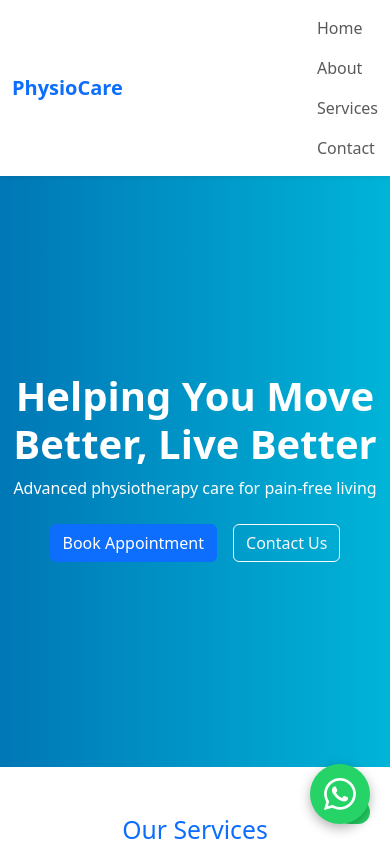
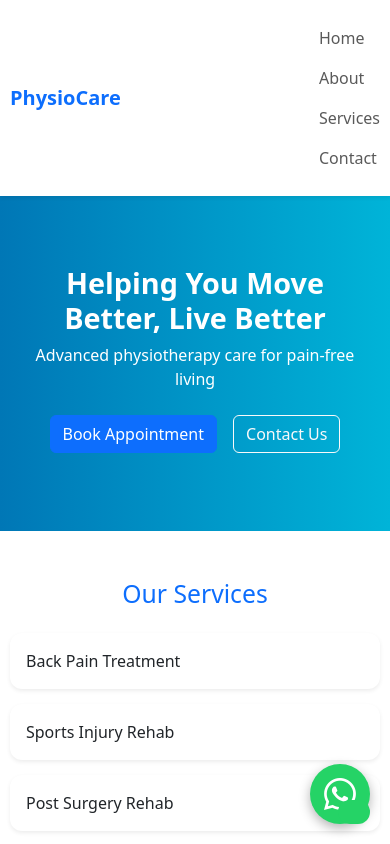
Before and after one commit to pavithra1711/physio-frontend, an Angular app: page / in a window 390 px wide. Shown: the top 844 px of the page. Built offline with nearby package versions, Linux system fonts and the light colour scheme.

Commit message:
fix: improve mobile responsiveness for homepage UI

```diff
--- a/src/index.html
+++ b/src/index.html
@@ -4,7 +4,7 @@
   <meta charset="utf-8">
   <title>PhysioFrontend</title>
   <base href="/">
-  <meta name="viewport" content="width=device-width, initial-scale=1">
+  <meta name="viewport" content="width=device-width, initial-scale=1.0">
   <link rel="icon" type="image/x-icon" href="favicon.ico">
 </head>
 <body>
--- a/src/styles.css
+++ b/src/styles.css
@@ -4,18 +4,23 @@
   display: flex;
   justify-content: center;
   align-items: center;
+  text-align: center;
+  padding: 20px;
 }
 
 .hero h1 {
   font-size: 2.5rem;
   font-weight: bold;
+  color: white;
 }
 
+/* Cards */
 .card {
   border: none;
   border-radius: 12px;
 }
 
+/* WhatsApp button */
 .whatsapp-float {
   position: fixed;
   bottom: 20px;
@@ -25,4 +30,50 @@
   padding: 12px 16px;
   border-radius: 50px;
   text-decoration: none;
+  z-index: 1000;
 }
+
+/* Container */
+.container {
+  width: 100%;
+  max-width: 1200px;
+  margin: auto;
+  padding: 16px;
+  box-sizing: border-box;
+}
+
+/* Form elements */
+input, textarea, button {
+  width: 100%;
+  padding: 10px;
+  box-sizing: border-box;
+  font-size: 16px; /* important for mobile zoom fix */
+}
+
+/* ========================= */
+/* 📱 MOBILE RESPONSIVE FIX */
+/* ========================= */
+@media (max-width: 768px) {
+
+  .hero {
+    height: auto;
+    padding: 60px 20px;
+    flex-direction: column;
+  }
+
+  .hero h1 {
+    font-size: 1.8rem;
+  }
+
+  .container {
+    padding: 10px;
+  }
+
+  input, textarea, button {
+    font-size: 16px;
+  }
+
+  .card {
+    margin-bottom: 15px;
+  }
+}
```
